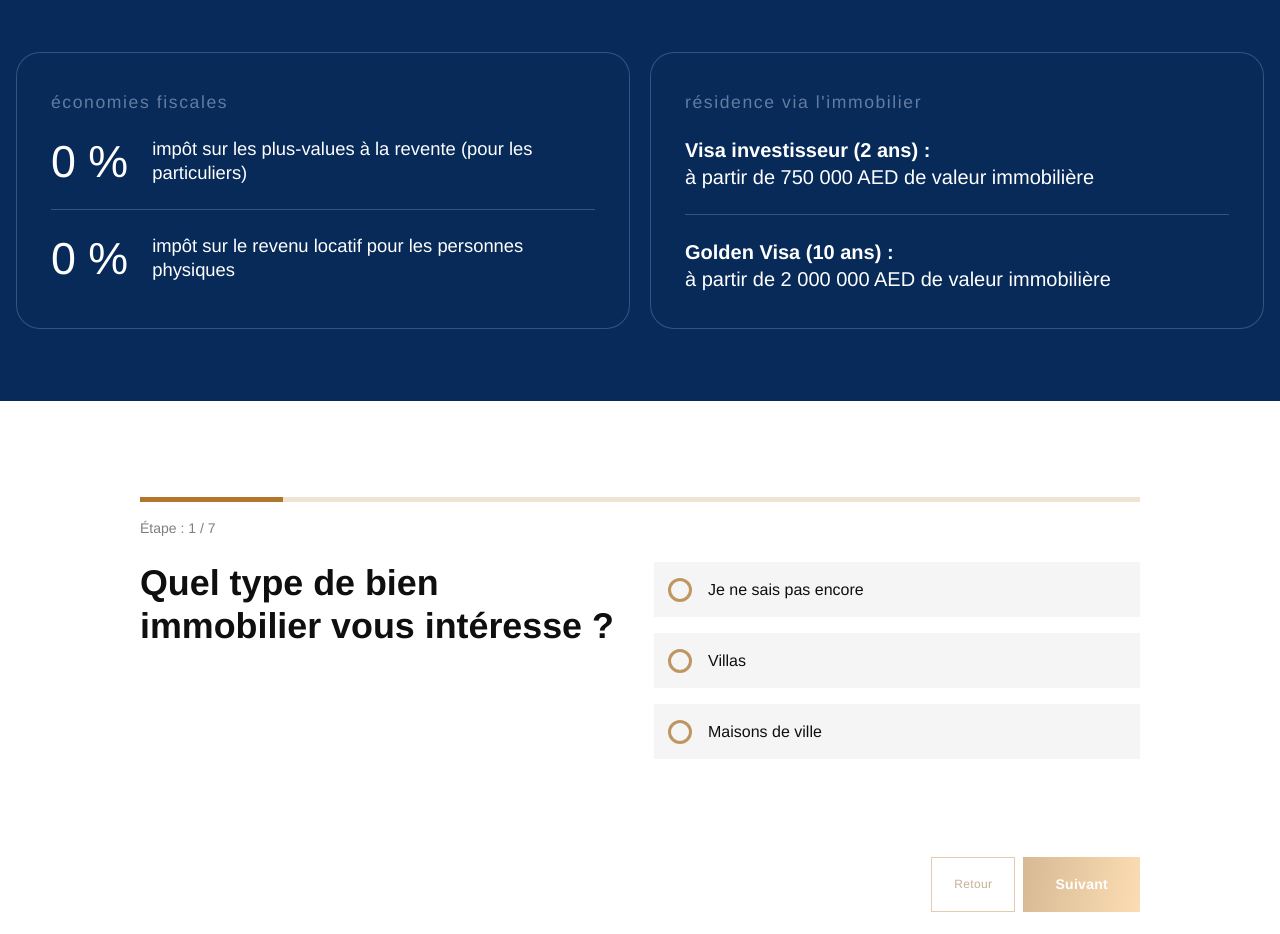
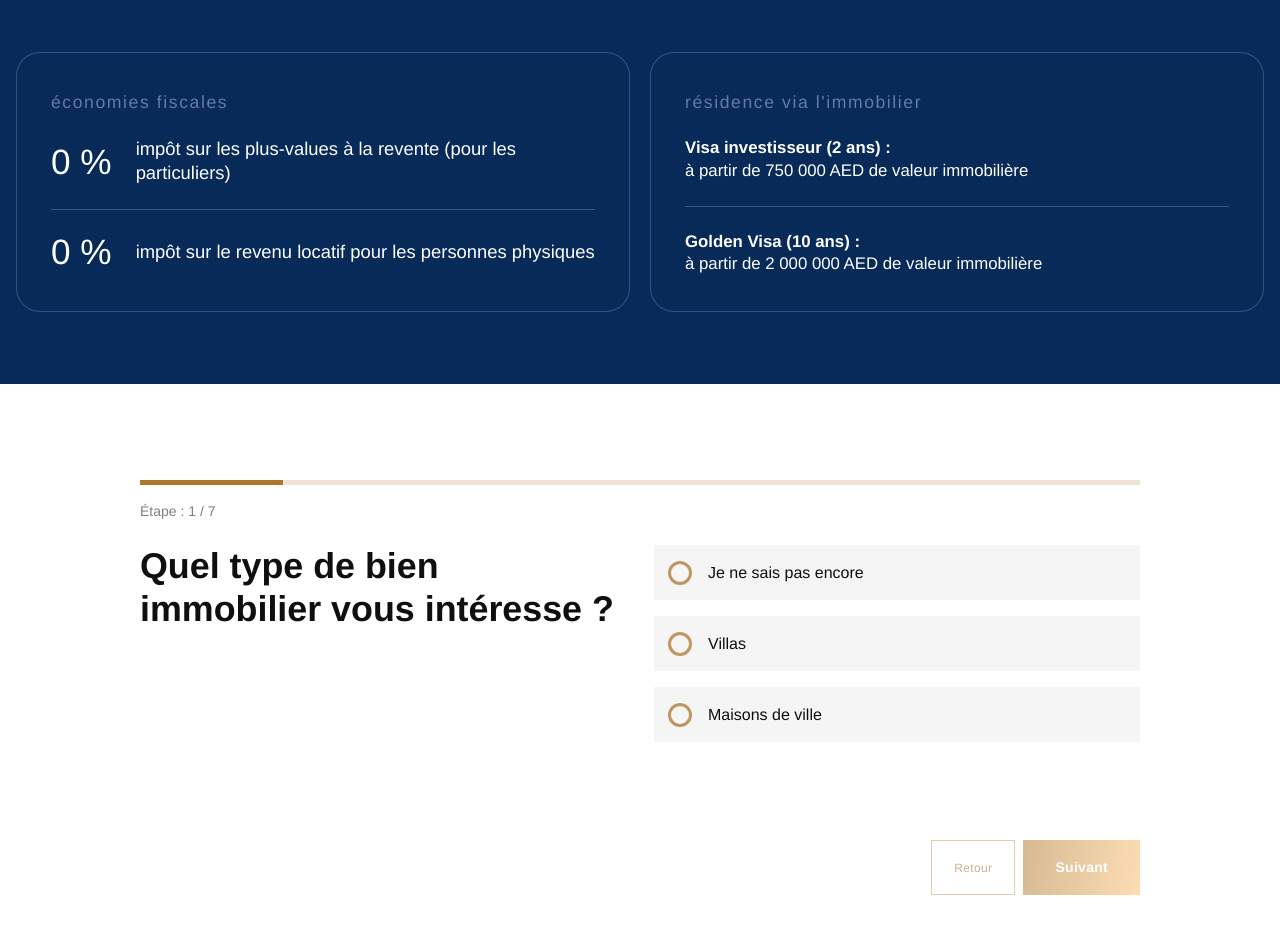
Before and after one commit to demokrat90/metrika, a Next.js app: page /villas/fr in a window 1280 px wide. Shown: the part 1740-2674 px from the top of the page. Built offline with nearby package versions, Linux system fonts and the light colour scheme; no server answers; a web font is replaced by a local one.

Commit message:
Tune FR typography scale across info, cards, hero, and modal

```diff
--- a/src/components/villas-fr.css
+++ b/src/components/villas-fr.css
@@ -122,7 +122,7 @@
   display: grid;
   gap: 14px;
   color: #555;
-  font-size: clamp(1rem, 1.08vw, 1.9rem);
+  font-size: clamp(1rem, 0.95vw, 1.3rem);
   line-height: 1.42;
   list-style: disc;
 }
@@ -175,7 +175,7 @@
 }
 
 .vf-benefit-card__value {
-  font-size: clamp(2.8rem, 3.2vw, 4.3rem);
+  font-size: clamp(2.2rem, 2.6vw, 3.5rem);
   line-height: 1;
 }
 
@@ -187,7 +187,7 @@
 
 .vf-benefit-card__stack p {
   margin: 0;
-  font-size: clamp(1.25rem, 1.2vw, 1.95rem);
+  font-size: clamp(1.05rem, 1.05vw, 1.55rem);
   line-height: 1.32;
 }
 
@@ -865,7 +865,7 @@
 
   .vf-hero__content h1 {
     max-width: 10ch;
-    font-size: clamp(2.9375rem, 14.7vw, 4.4375rem);
+    font-size: clamp(2.45rem, 11.8vw, 3.65rem);
     line-height: 1.06;
   }
 
@@ -902,6 +902,10 @@
     margin-bottom: 12px;
   }
 
+  .vf-modal__panel h3 {
+    font-size: 30px;
+  }
+
   .vf-contact-grid input,
   .vf-modal__form input {
     height: 50px;
```
